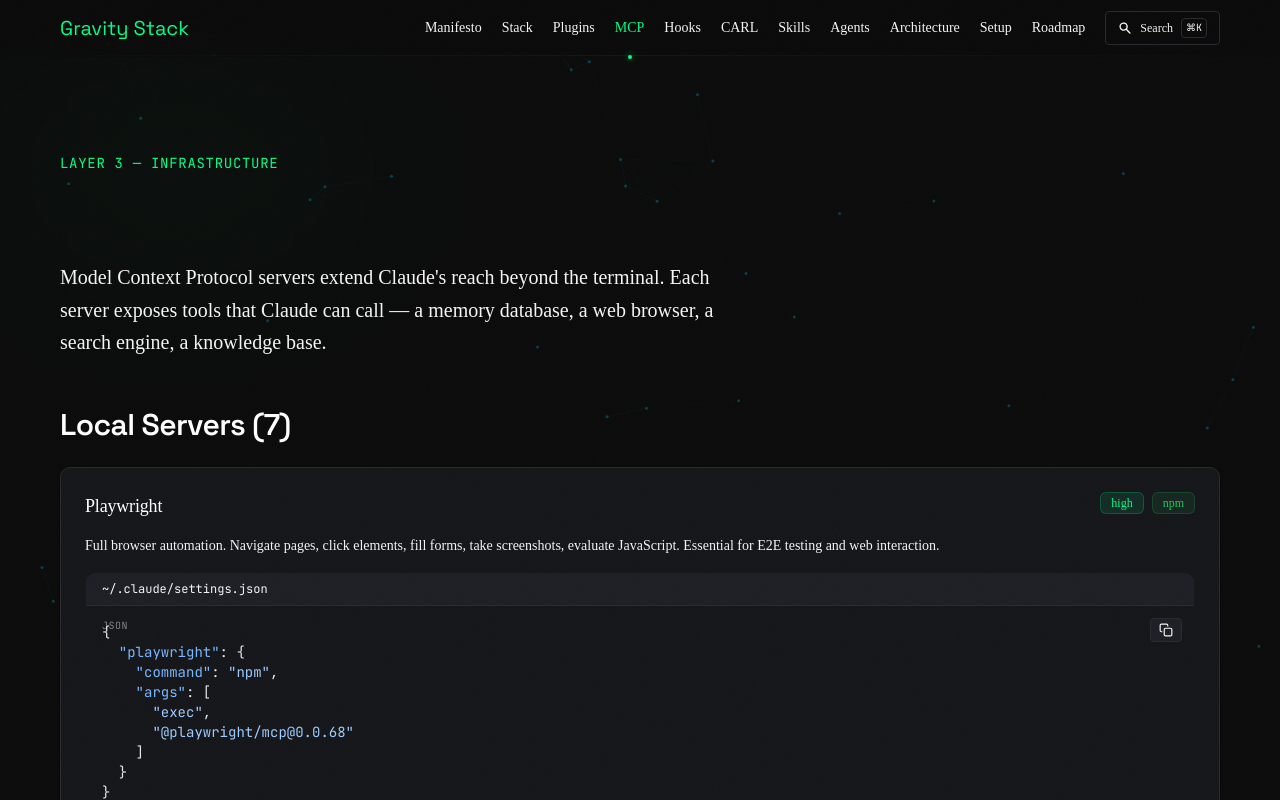
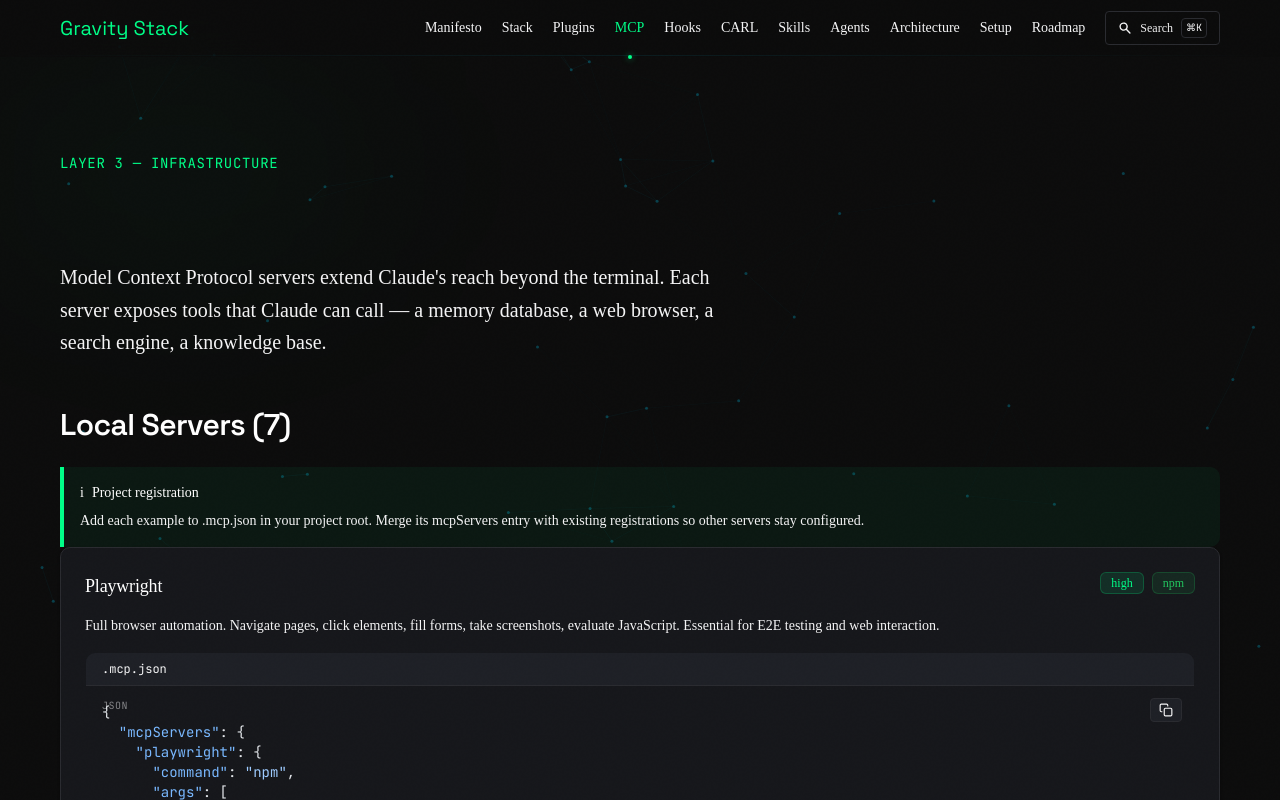
Before and after one commit to 7alexhale5-rgb/gravity-stack, a Next.js app in the folder site/: page /mcp-servers in a window 1280 px wide. Shown: the top 800 px of the page. Built offline with nearby package versions, Linux system fonts and the light colour scheme.

Commit message:
fix: render supported MCP registrations and verify copied examples

```diff
--- a/site/src/app/mcp-servers/page.tsx
+++ b/site/src/app/mcp-servers/page.tsx
@@ -27,6 +27,11 @@
         </h2>
       </ScrollReveal>
 
+      <Callout title="Project registration">
+        Add each example to .mcp.json in your project root. Merge its mcpServers
+        entry with existing registrations so other servers stay configured.
+      </Callout>
+
       <div className="space-y-6 mb-16">
         {mcpServers.map((server, i) => (
           <ScrollReveal key={server.slug} delay={i * 0.06}>
@@ -45,9 +50,13 @@
                 </Callout>
               )}
               <CodeBlock
-                code={JSON.stringify({ [server.slug]: server.config }, null, 2)}
+                code={JSON.stringify(
+                  { mcpServers: { [server.slug]: server.config } },
+                  null,
+                  2,
+                )}
                 language="json"
-                filename="~/.claude/settings.json"
+                filename=".mcp.json"
               />
             </Card>
           </ScrollReveal>
```
Also changed, not shown: 2 other files (tests, documents, lock files or other folders).
